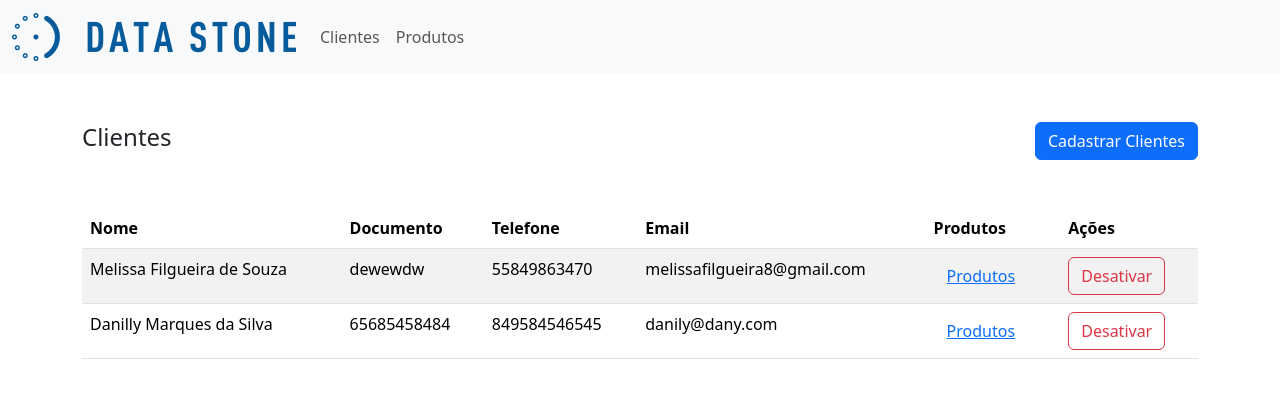
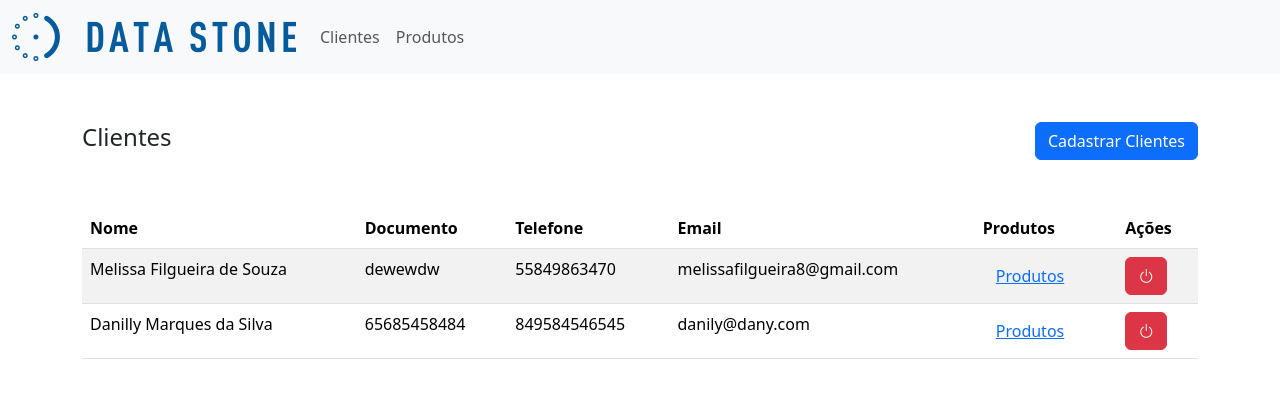
Before and after one commit to MelissaFil/clientProducVue, a Vue app in the folder cliente-product/: page /clientes in a window 1280 px wide. Shown: the top 398 px of the page. Built offline with nearby package versions, Linux system fonts and the light colour scheme; data requests are answered from the project's data file.

Commit message:
implementando toggle ativo no backend

```diff
--- a/cliente-product/db/db.json
+++ b/cliente-product/db/db.json
@@ -44,7 +44,7 @@
   "produtos": [
     {
       "nome": "Smartphone",
-      "ativo": true,
+      "ativo": false,
       "id": "7b8a"
     },
     {
@@ -60,7 +60,7 @@
     {
       "id": "0371",
       "nome": "Teclado",
-      "ativo": true
+      "ativo": false
     },
     {
       "id": "8e5d",
@@ -70,7 +70,7 @@
     {
       "id": "2608",
       "nome": "Cabo HDMI",
-      "ativo": true
+      "ativo": false
     }
   ]
 }
--- a/cliente-product/src/components/Table.vue
+++ b/cliente-product/src/components/Table.vue
@@ -18,8 +18,8 @@
           </template>
         </td>
         <td>
-          <button type="button" class="btn btn-outline-danger" v-if="item.ativo" @click="toggleAtivo(item)">Desativar</button>
-          <button type="button" class="btn btn-outline-success" v-else @click="toggleAtivo(item)">Ativar</button>
+          <button type="button" class="btn btn-danger" v-if="item.ativo" @click="toggleAtivo(item)"><i class="bi bi-power"></i></button>
+          <button type="button" class="btn btn-success" v-else @click="toggleAtivo(item)"><i class="bi bi-power"></i></button>
         </td>
       </tr>
     </tbody>
@@ -34,8 +34,16 @@ export default {
     data: Array
   },
   methods: {
-    toggleAtivo(item) {
-      item.ativo = !item.ativo;
+    async toggleAtivo(item) {
+
+      await fetch(`http://localhost:3000/produtos/${item.id}`, {
+                method: 'PATCH',
+                headers: {
+                    'Content-Type': 'application/json'
+                },
+                body: JSON.stringify({ ativo: !item.ativo })
+            });
+            item.ativo = !item.ativo;
     }
   }
 };
```
